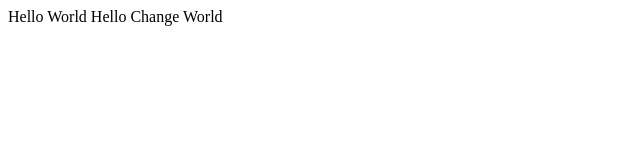
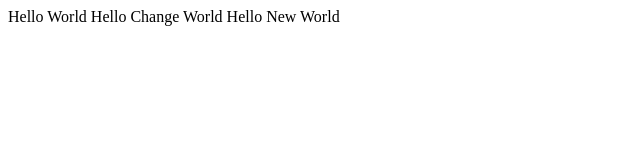
Before and after one commit to jinwoo0801/test, a plain HTML site: page index.html in a window 1280 px wide. Shown: the whole page, without its empty margins (0-640 px from the left). Drawn offline with Linux system fonts and the light colour scheme.

Commit message:
new world

```diff
--- a/index.html
+++ b/index.html
@@ -6,5 +6,6 @@
 <body>
 Hello World
 Hello Change World
+Hello New World
 </body>
 </html>
```
